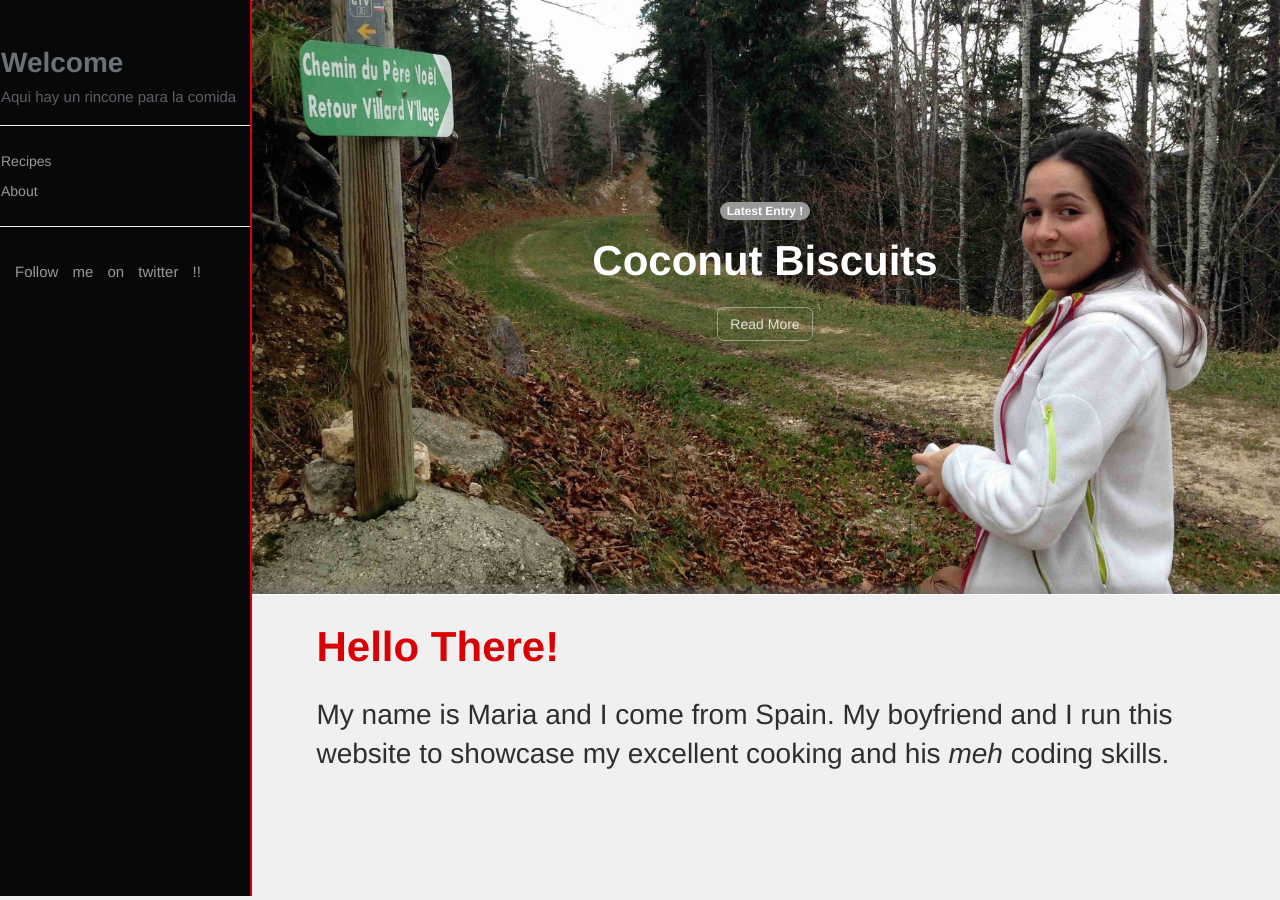
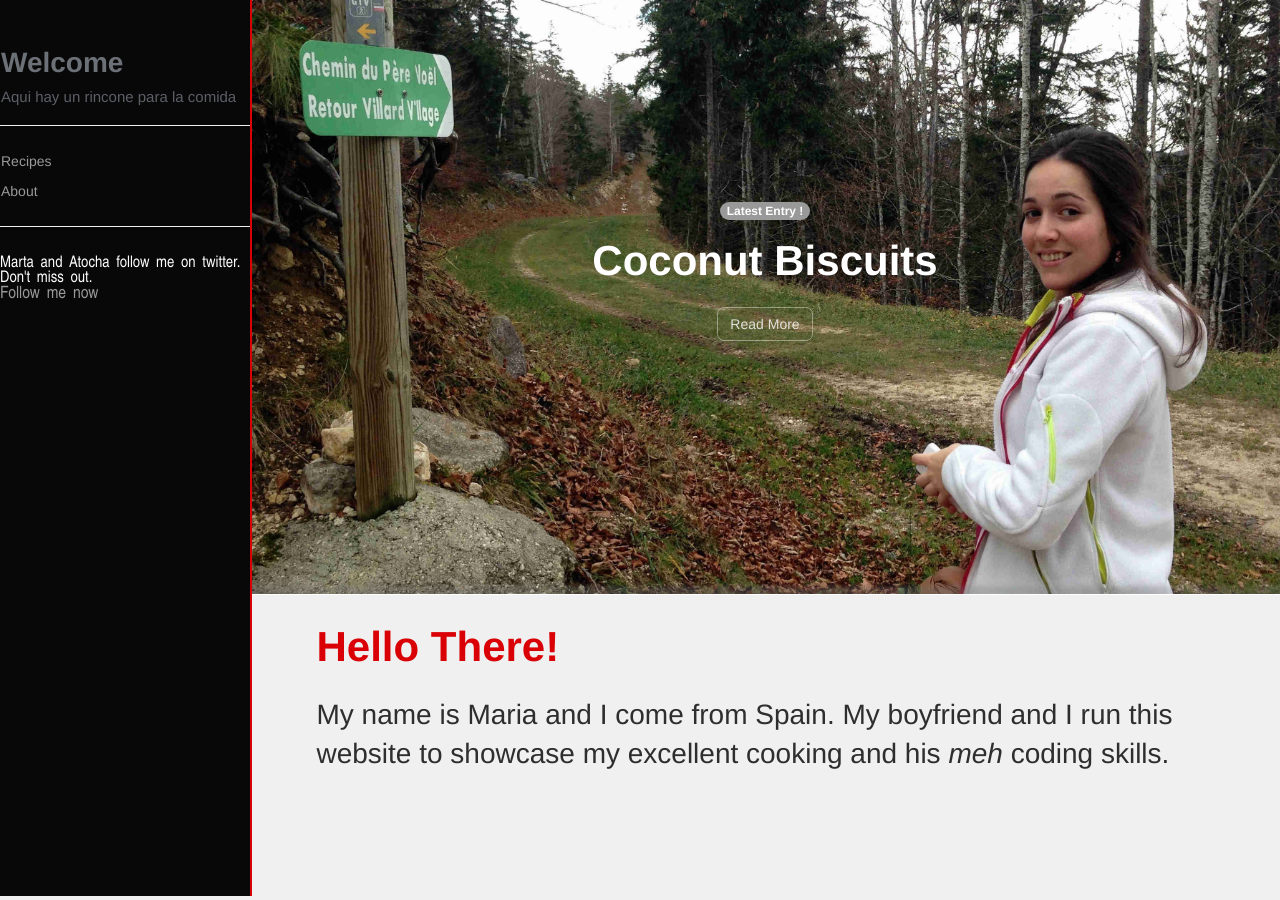
Before and after one commit to shashwatx/shashwatx.github.io, a Jekyll site: the page built from index.html, in a window 1280 px wide. Built offline with Jekyll 4.4.1, drawn with Linux system fonts in a browser that asks for light colours; nearby versions of some CDN libraries; Markdown is read by kramdown in place of the engine named in the settings.

Commit message:
twitter better stated.

```diff
--- a/_includes/navigation.html
+++ b/_includes/navigation.html
@@ -27,7 +27,7 @@
     <li><a href="{{ site.baseurl }}/about/index.html">About</a></li>
     <hr />
     <div id="social-wrapper">
-	    <li><a href="{{ site.twitter }}">Follow me on twitter !!</a></li>
+	    <li>Marta and Atocha follow me on twitter. Don't miss out.</br><a href="{{ site.twitter }}">Follow me now</a></li>
     </div>
   </ul>
 </div>
--- a/css/hc.css
+++ b/css/hc.css
@@ -238,20 +238,24 @@ pre
 #social-wrapper
 {
   color:#5c0000;
-  padding:10px 0
+  padding:10px 0;
+  line-height:15px;
 }
 
 #social-wrapper a
 {
-  font-size:15px;
-  text-indent:15px
+  font-size:17px;
+  text-indent:0px
 }
 
 #social-wrapper li
 {
-  font-size:15px;
+  font-size:16px;
+  font-family: Arial Narrow,Arial,sans-serif;
+  #font-family:"Helvetica Neue", helvetica, "Open Sans", sans-serif;
   text-indent:0;
-  word-spacing:10px
+  word-spacing:3px;
+  line-height:15px;
 }
 
 #social-wrapper a:hover
```
